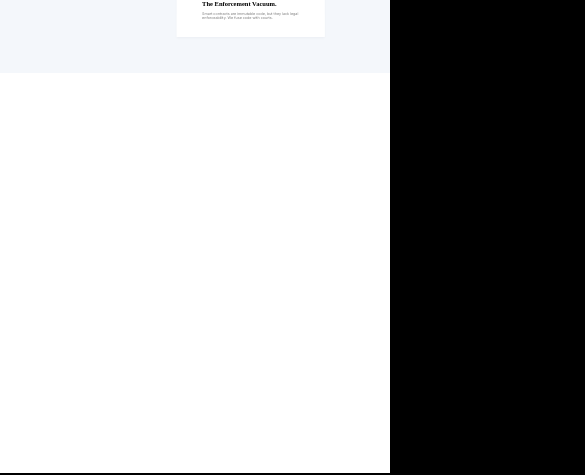
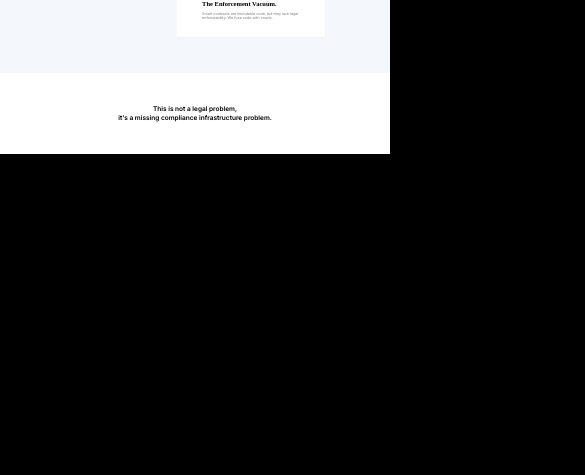
Before and after one commit to BI4O/ChainLex, a Next.js app: page / in a window 390 px wide. Shown: the part 366-841 px from the top of the page, 585 px wide, since content can reach past the window. Built offline with nearby package versions, Linux system fonts and the light colour scheme.

Commit message:
Fix Section3 responsive centering and use aspect ratio
- Change from fixed height to aspectRatio (1920/400 = 4.8:1)
- Use center-center transform origin for proper scaling
- Maintain horizontal centering on all screen sizes

```diff
--- a/app/components/Section3.tsx
+++ b/app/components/Section3.tsx
@@ -21,16 +21,18 @@ export default function Section3() {
   }, []);
 
   return (
-    <section className="relative w-full flex justify-center bg-white">
-      {/* Content Container */}
-      <div ref={wrapperRef} className="relative w-full max-w-[1920px] overflow-visible">
+    <section className="relative w-full flex justify-center bg-white overflow-hidden">
+      {/* Content Container - 1920:400 = 4.8:1 比例 */}
+      <div ref={wrapperRef} className="relative w-full max-w-[1920px]" style={{ aspectRatio: '1920 / 400' }}>
+        {/* Content - 居中 + 缩放 */}
+        <div className="absolute inset-0 overflow-hidden">
           <div
-          className="relative mx-auto"
+            className="absolute left-1/2 top-1/2"
             style={{
               width: '1920px',
               height: '400px',
-            transform: scale < 1 ? `scale(${scale})` : 'none',
-            transformOrigin: 'top center',
+              transform: `translate(-50%, -50%) ${scale < 1 ? `scale(${scale})` : ''}`,
+              transformOrigin: 'center center',
             }}
           >
             {/* Headline - Centered */}
@@ -44,6 +46,7 @@ export default function Section3() {
             </div>
           </div>
         </div>
+      </div>
     </section>
   );
 }
```
Lines whose indentation alone changed are shown as unchanged.
